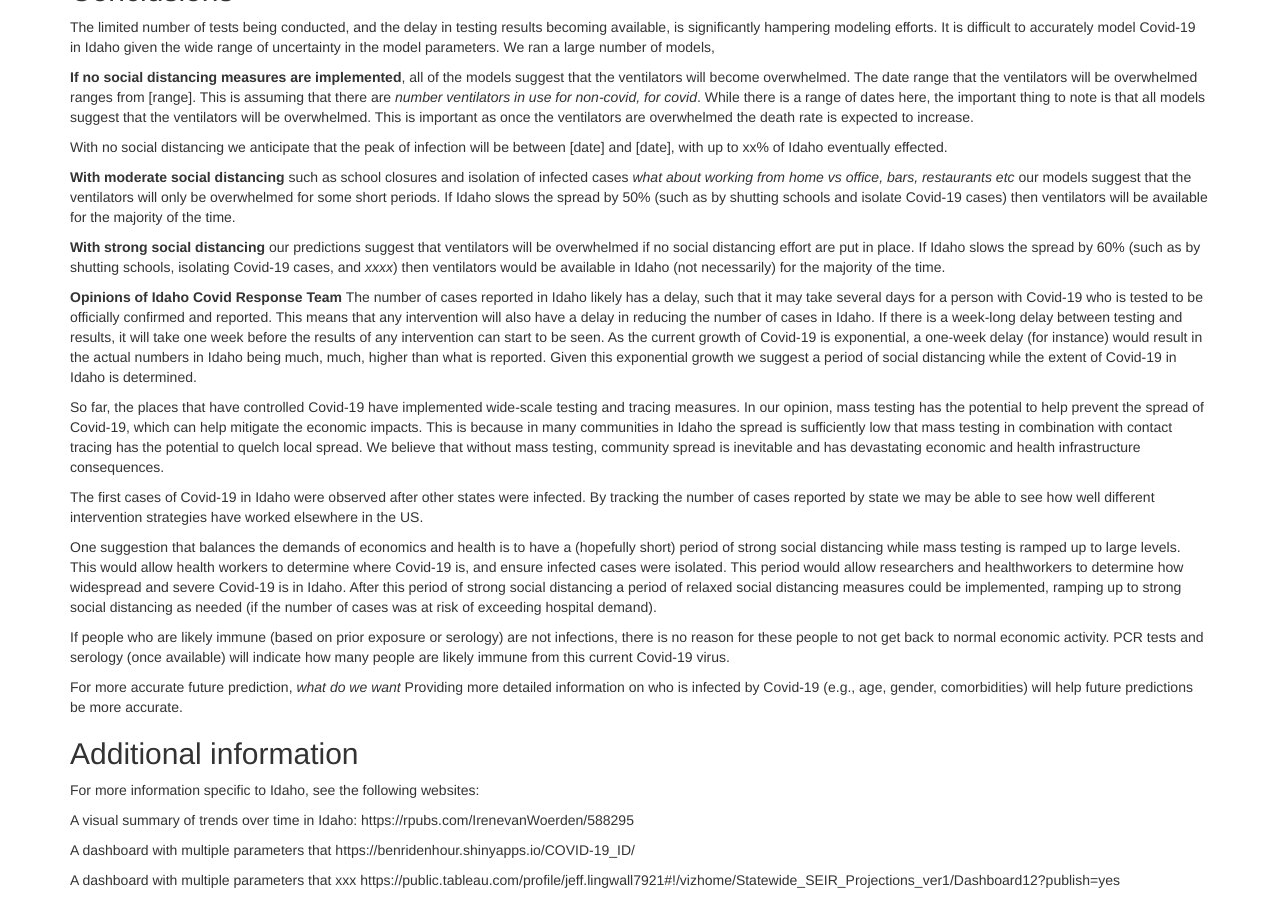
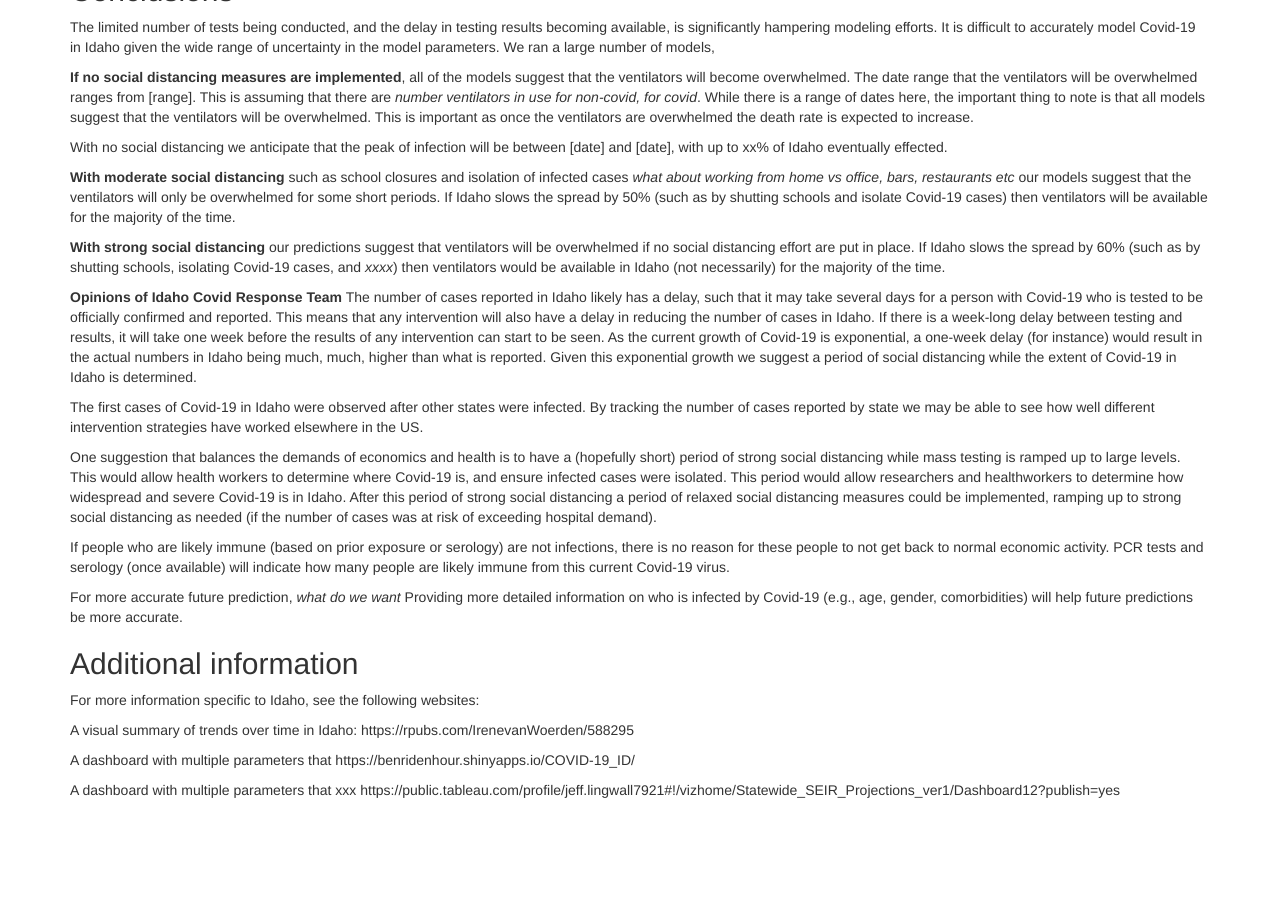
Before and after one commit to magbenji/summary, a Jekyll site: the page built from index.md, in a window 1280 px wide and 900 px high, scrolled down 3019 px. Built offline with Jekyll 4.4.1, drawn with Linux system fonts in a browser that asks for light colours; after the commit the page ends 3829 px from its top, so only the background shows below that.

Commit message:
Update index.md

```diff
--- a/index.md
+++ b/index.md
@@ -117,8 +117,6 @@ If Idaho slows the spread by 50% (such as by shutting schools and isolate Covid-
 **Opinions of Idaho Covid Response Team**
 The number of cases reported in Idaho likely has a delay, such that it may take several days for a person with Covid-19 who is tested to be officially confirmed and reported. This means that any intervention will also have a delay in reducing the number of cases in Idaho. If there is a week-long delay between testing and results, it will take one week before the results of any intervention can start to be seen. As the current growth of Covid-19 is exponential, a one-week delay (for instance) would result in the actual numbers in Idaho being much, much, higher than what is reported. Given this exponential growth we suggest a period of social distancing while the extent of Covid-19 in Idaho is determined.
 
-So far, the places that have controlled Covid-19 have implemented wide-scale testing and tracing measures. In our opinion, mass testing has the potential to help prevent the spread of Covid-19, which can help mitigate the economic impacts. This is because in many communities in Idaho the spread is sufficiently low that mass testing in combination with contact tracing has the potential to quelch local spread. We believe that without mass testing, community spread is inevitable and has devastating economic and health infrastructure consequences.
-
 The first cases of Covid-19 in Idaho were observed after other states were infected. By tracking the number of cases reported by state we may be able to see how well different intervention strategies have worked elsewhere in the US.
 
 One suggestion that balances the demands of economics and health is to have a (hopefully short) period of strong social distancing while mass testing is ramped up to large levels. This would allow health workers to determine where Covid-19 is, and ensure infected cases were isolated. This period would allow researchers and healthworkers to determine how widespread and severe Covid-19 is in Idaho.
```
